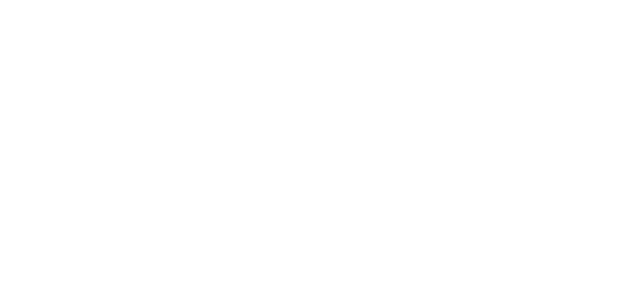
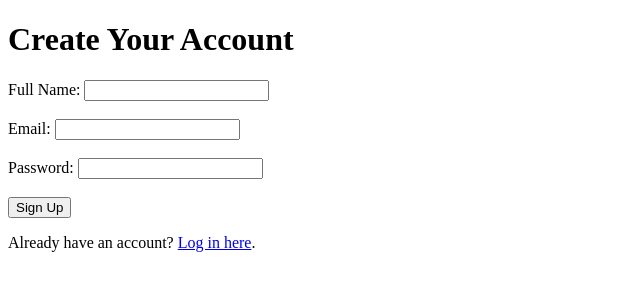
Before and after one commit to TheOnlyAmirFarahani/ApertaAcademia, a plain HTML site: page signup.html in a window 1280 px wide. Shown: the whole page, without its empty margins (0-640 px from the left). Drawn offline with Linux system fonts and the light colour scheme.

Commit message:
new signup options

```diff
--- a/signup.html
+++ b/signup.html
@@ -0,0 +1,25 @@
+<!DOCTYPE html>
+<html lang="en">
+    <head>
+        <meta charset="UTF-8">
+        <meta name="viewport" content="width=device-width, initial-scale=1.0">
+        <title>Sign up - Aperta Academy</title>
+    </head>
+    <body>
+        <h1>Create Your Account</h1>
+        <form action="register.php" method="POST"> <!-- We will connect the register to the backend later guys -->
+            <label for="name">Full Name:</label>
+            <input type="text" id="name" name="name" required><br><br>
+
+            <label for="email">Email:</label>
+            <input type="email" id="email" name="email" required><br><br>
+
+            <label for="password">Password:</label>
+            <input type="password" id="password" name="password" required><br><br>
+
+            <button type="submit">Sign Up</button>
+        </form>
+        <p>Already have an account? <a href="login.html">Log in here</a>.</p>
+    </body>
+
+</html>
```
Also changed, not shown: index.html (+1 -1 lines).
